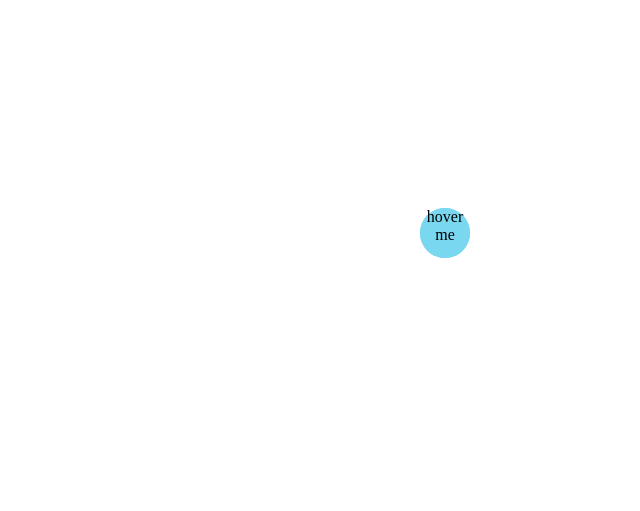
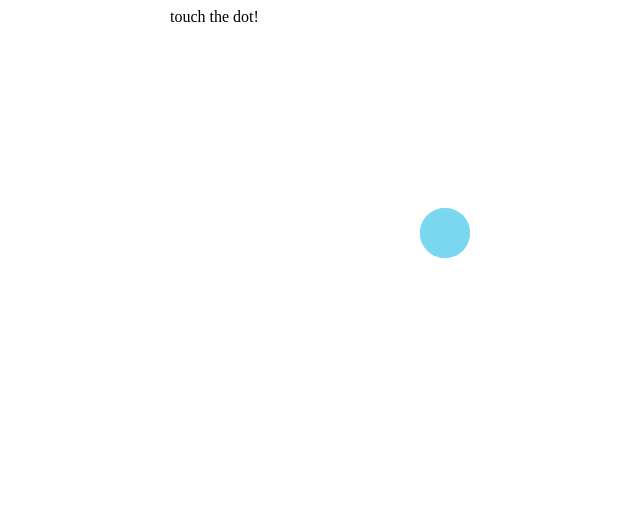
Before and after one commit to wolf4alpha/wolf4alpha.github.iold, a plain HTML site: page kreise.html in a window 1280 px wide. Shown: the whole page, without its empty margins (220-860 px from the left). Drawn offline with Linux system fonts and the light colour scheme.

Commit message:
change message touch me

```diff
--- a/kreise.html
+++ b/kreise.html
@@ -82,7 +82,8 @@
 <body>
 
 <div class="container">
-            <span class="dot dot50"> hover <br>me</span>
+    touch the dot!
+            <span class="dot dot50"> </span>
             <span class="dot dot100"></span>
             <span class="dot dot150"></span>
             <span class="dot dot200"></span>
```
